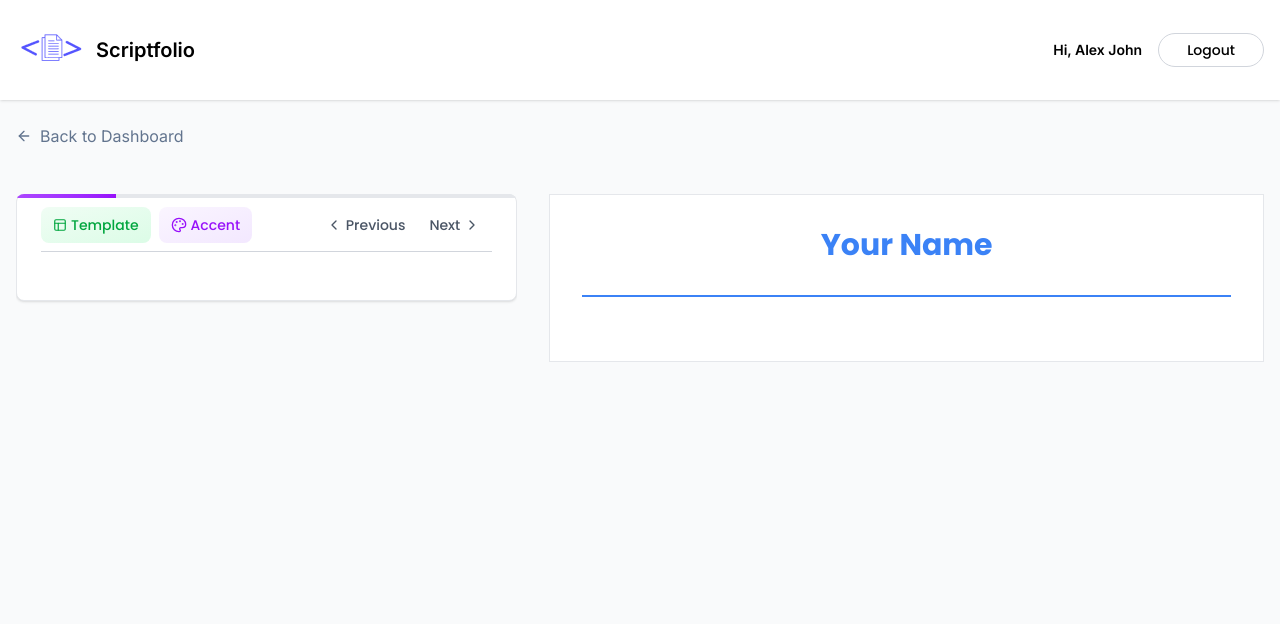
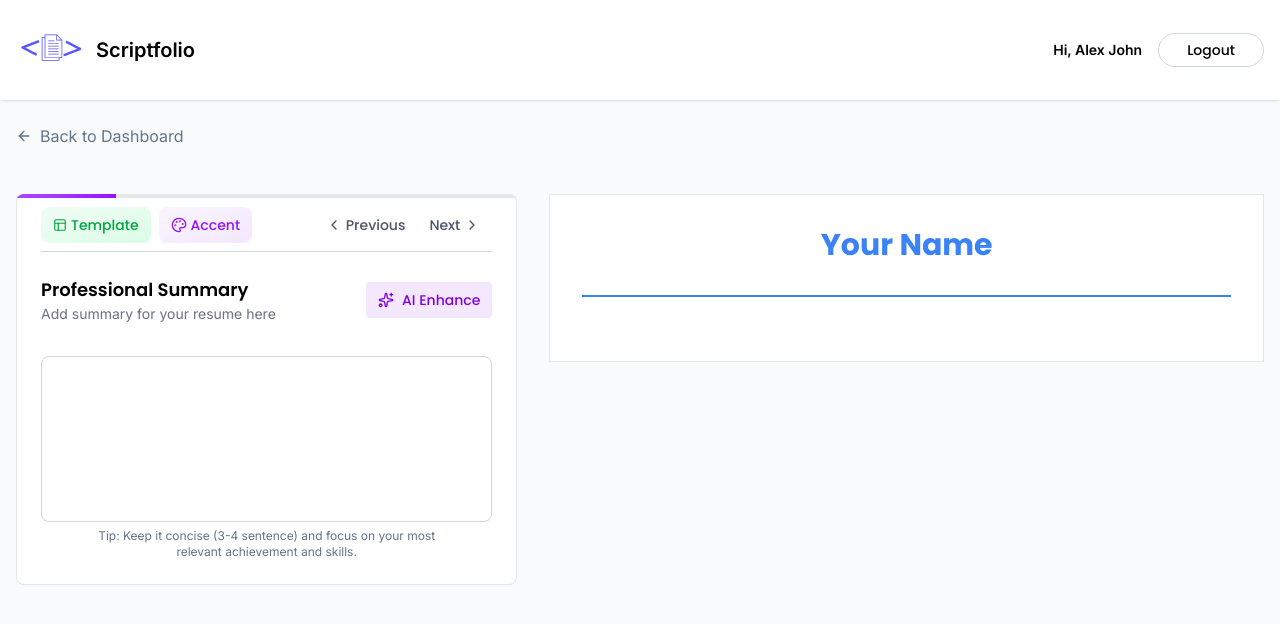
Before and after one commit to Abu24514/Scriptfolio, a React (Vite) app in the folder client/: page /app/builder/1 in a window 1280 px wide. Both pictures are taken after a click on the button "Next". Shown: the top 624 px of the page. Built offline with nearby package versions, Linux system fonts and the light colour scheme.

Commit message:
create summary feature

```diff
--- /dev/null
+++ b/client/src/components/ProfessionalSummary/ProfessionalSummaryForm.jsx
@@ -0,0 +1,32 @@
+import {  Sparkles } from "lucide-react";
+
+const ProfessionalSummaryForm = ({data , onChange , setResumeDate}) => {
+  return (
+    <div>
+        <div className="flex items-center justify-between">
+            <div>
+                <h3 className="flex items-center gap-2 text-lg font-semibold">Professional Summary</h3>
+                <p className="text-sm text-gray-500">Add summary for your resume here</p>
+            </div>
+            <button className="flex items-center gap-2 px-3 py-2 text-sm bg-purple-100 text-purple-700 rounded hover:bg-purple-200 transition-colors disabled:opacity-50 ">
+                <Sparkles className="size-4"/>
+                AI Enhance
+            </button>
+        </div>
+         {/* resume-summary */}
+         <div className="mt-6">
+            <textarea
+            value={data || " "} onChange={(e)=>onChange(e.target.value)}
+            rows={7}
+            className="w-full p-3 px-4 mt-2 border text-sm border=gray-300 rounded-lg focus:ring focus:ring-indio-500 focus:border-blue-500 outline-none transition-colors resize-none"
+            placeholder="Write a compelling professional summary that highlight your key strength and career objective..."
+            />
+            <p className="text-xs text-gray-500 max-w-4/5 mx-auto text-center">
+                Tip: Keep it concise (3-4 sentence) and focus on your most relevant achievement and skills.
+            </p>
+         </div>
+    </div>
+  )
+}
+
+export default ProfessionalSummaryForm;
--- a/client/src/pages/ResumeBuilder.jsx
+++ b/client/src/pages/ResumeBuilder.jsx
@@ -6,6 +6,7 @@
 import ResumePreview from '../components/ResumePreview/ResumePreview';
 import TemplateSelector from '../components/TemplateSelector/TemplateSelector';
 import ColorPicker from '../components/ColorPicker/ColorPicker';
+import ProfessionalSummaryForm from '../components/ProfessionalSummary/ProfessionalSummaryForm';
 const ResumeBuilder = () => {
   const { resumeId } = useParams()
   const [resumeData, setResumeData] = useState({
@@ -109,6 +110,11 @@
                   />
                 )}
                 {/* summary */}
+                    {activeSection.id === 'summary' &&(
+                  <ProfessionalSummaryForm data ={resumeData.professional_summary}
+                  onChange={(data)=>setResumeData(prev =>({...prev , professional_summary :data}))}
+                  setResumeDate={setResumeData}/>
+                )}
               </div>
             </div>
           </div>
```
